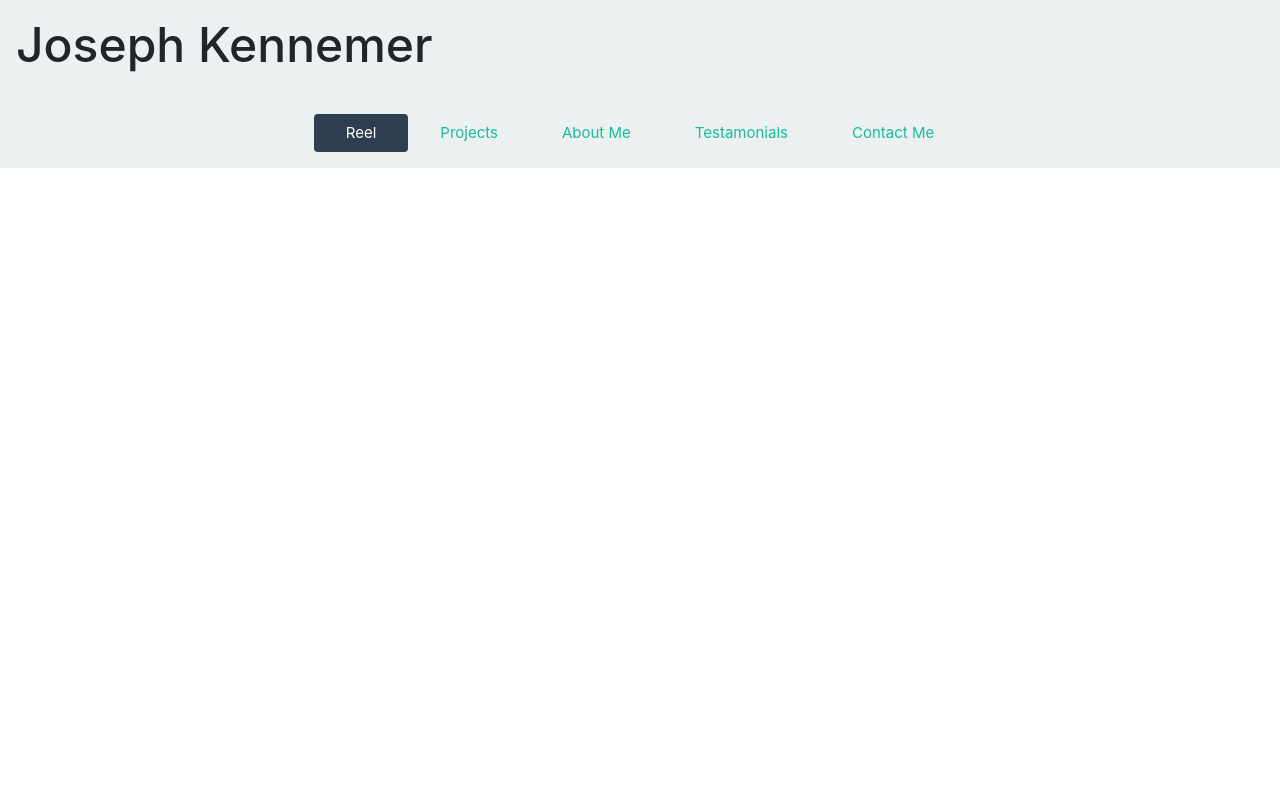
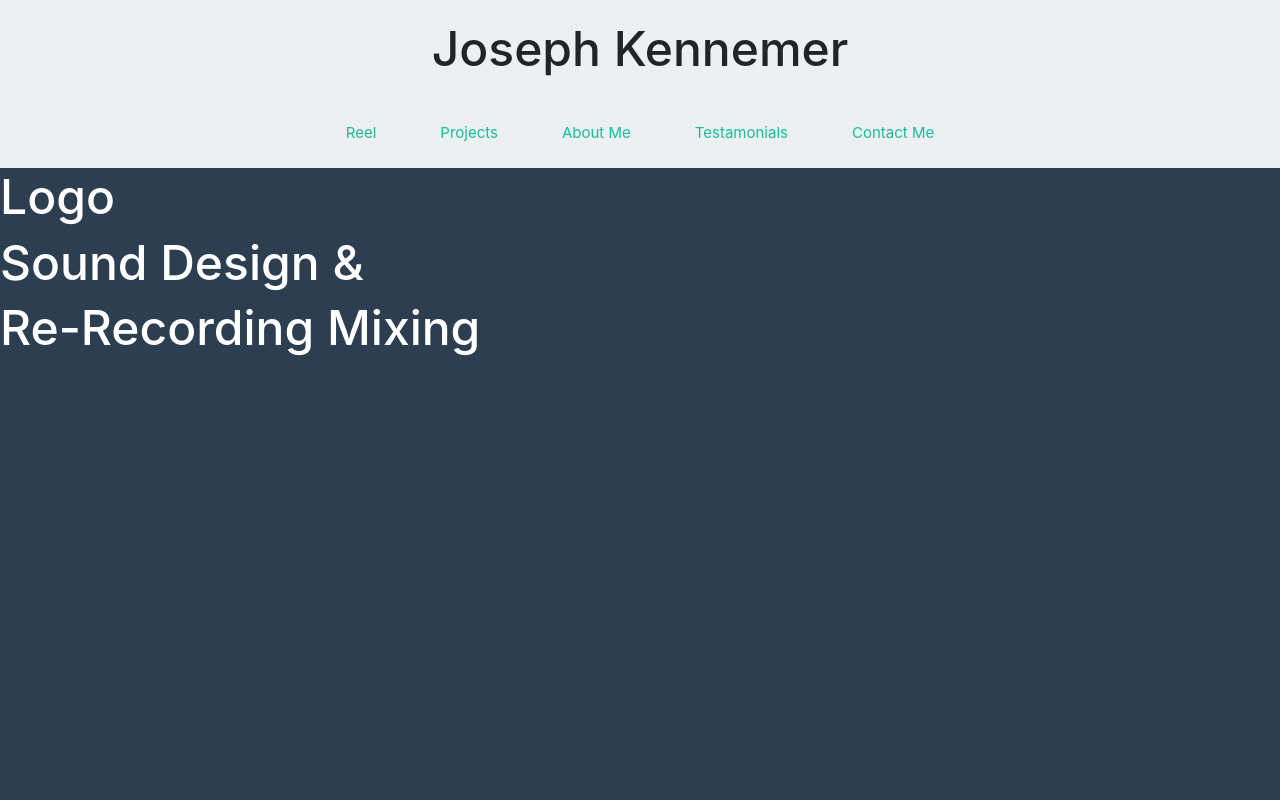
Before and after one commit to pkennedytx1/kennemersound, a React (Create React App) app in the folder my-app/: page / in a window 1280 px wide. Shown: the top 800 px of the page. Built offline with nearby package versions, Linux system fonts and the light colour scheme.

Commit message:
added sticky nav bar, next need scrolspy

```diff
--- a/my-app/package.json
+++ b/my-app/package.json
@@ -3,8 +3,10 @@
   "version": "0.1.0",
   "private": true,
   "dependencies": {
+    "mdbreact": "^4.17.0",
     "react": "^16.8.6",
     "react-dom": "^16.8.6",
+    "react-router-dom": "^5.0.1",
     "react-scripts": "3.0.1"
   },
   "scripts": {
--- a/my-app/src/App.js
+++ b/my-app/src/App.js
@@ -1,6 +1,9 @@
 import React from 'react';
 import Navbar from './components/Navbar';
 import Logo from './components/Logo';
+import Landing from './components/Landing'
+import Reel from './components/Reel'
+
 import './App.css';
 
 function App() {
@@ -8,6 +11,8 @@ function App() {
     <div>
         <Logo />
         <Navbar />
+        <Landing />
+        <Reel id='Reel'/>
     </div>
   );
 }
--- /dev/null
+++ b/my-app/src/components/Landing/index.js
@@ -0,0 +1,15 @@
+import React from 'react'
+
+class Landing extends React.Component {
+    render() {
+        return(
+            <div className="bg-primary text-white" style={{height: '900px'}}>
+                <h1>Logo</h1>
+                <h1>Sound Design &</h1>
+                <h1>Re-Recording Mixing</h1>
+            </div>
+        )
+    }
+}
+
+export default Landing
--- a/my-app/src/components/Logo/index.js
+++ b/my-app/src/components/Logo/index.js
@@ -4,8 +4,8 @@ class Logo extends React.Component {
     render() {
         return(
             <div>
-                <nav class="navbar navbar-expand-lg navbar-light bg-light">
-                    <h1 className="">Joseph Kennemer</h1>
+                <nav class="bg-light">
+                    <div class="text-center"><h1 style={{margin: '0', padding: '20px'}}>Joseph Kennemer</h1></div>
                 </nav>
             </div>
         )
--- a/my-app/src/components/Navbar/index.js
+++ b/my-app/src/components/Navbar/index.js
@@ -1,11 +1,12 @@
 import React from 'react';
+import { MDBScrollspyBox, MDBScrollspyList, MDBScrollspyListItem, MDBScrollspyText, MDBTabContent } from "mdbreact";
 import './style.css';
 
 class Navbar extends React.Component {
+
     render() {
         return(
-            <div>
-              <nav class="navbar navbar-expand-lg navbar-light bg-light">
+            <nav class="navbar sticky-top navbar-expand-lg navbar-light bg-light">
 
                 <button class="navbar-toggler" type="button" data-toggle="collapse" data-target="#navbarColor01" aria-controls="navbarColor01" aria-expanded="false" aria-label="Toggle navigation">
                     <span class="navbar-toggler-icon"></span>
@@ -15,7 +16,7 @@ class Navbar extends React.Component {
 
                 <ul class="nav nav-pills mx-auto">
                     <li className="nav-item">
-                    <a className="nav-link active" href="#!">Reel<span class="sr-only">(current)</span></a>
+                    <a className="nav-link" href="#Reel">Reel</a>
                     </li>
                     <li className="nav-item">
                     <a className="nav-link" href="#!">Projects</a>
@@ -32,8 +33,7 @@ class Navbar extends React.Component {
                 </ul>
 
                 </div>
-                </nav>
-            </div>
+            </nav>
         )
     }
 }
--- /dev/null
+++ b/my-app/src/components/Reel/index.js
@@ -0,0 +1,13 @@
+import React from 'react'
+
+class Reel extends React.Component {
+    render() {
+        return(
+            <div style={{height: '900px', padding: '30px'}} className='bg-light'>
+                <h1 id='Reel' className='text-center'>Reel</h1>
+            </div>
+        )
+    }
+}
+
+export default Reel
```
Also changed, not shown: my-app/src/components/Landing/style.css (added), my-app/src/components/Reel/style.css (added), 1 other file (tests, documents, lock files or other folders).
